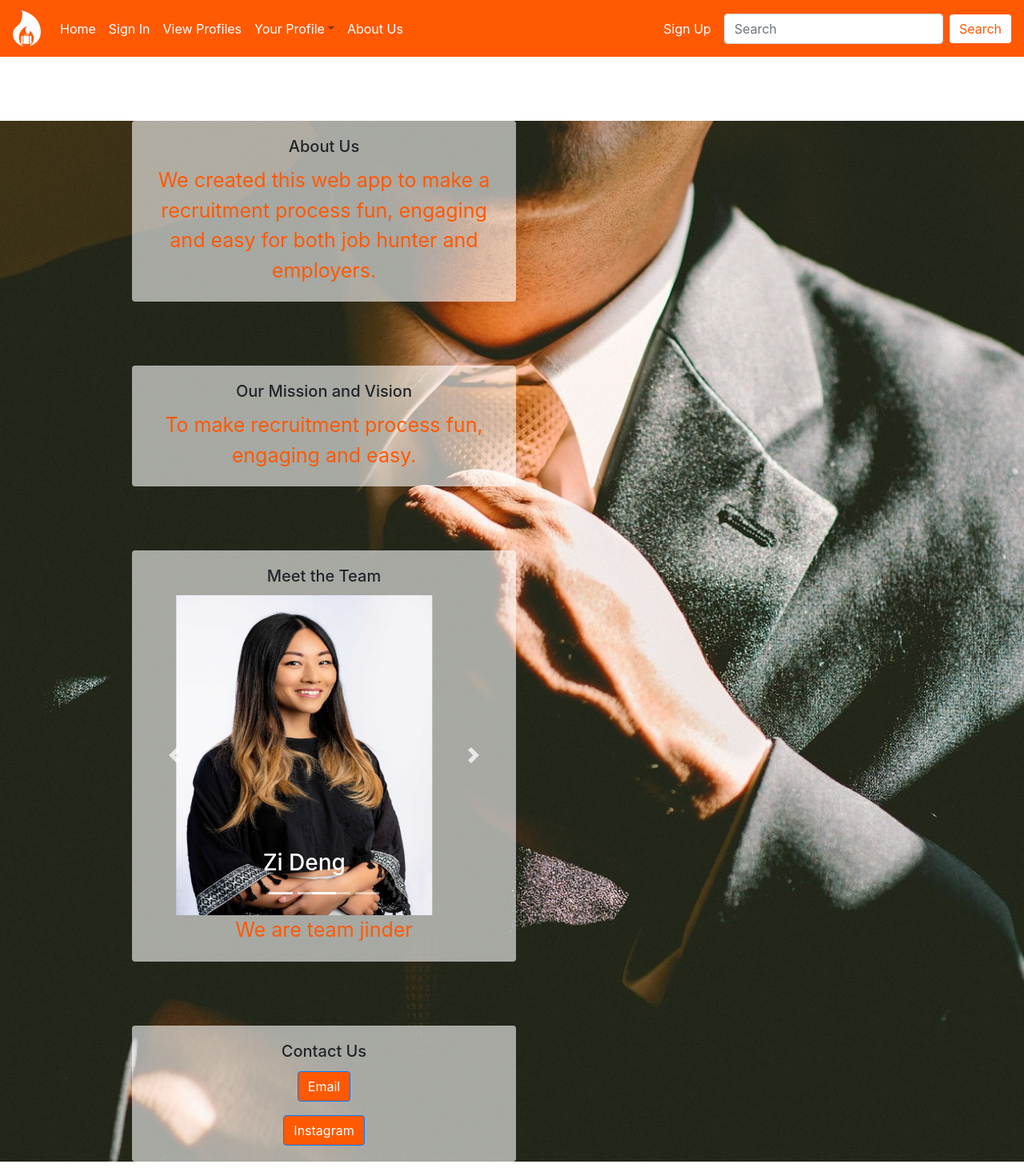
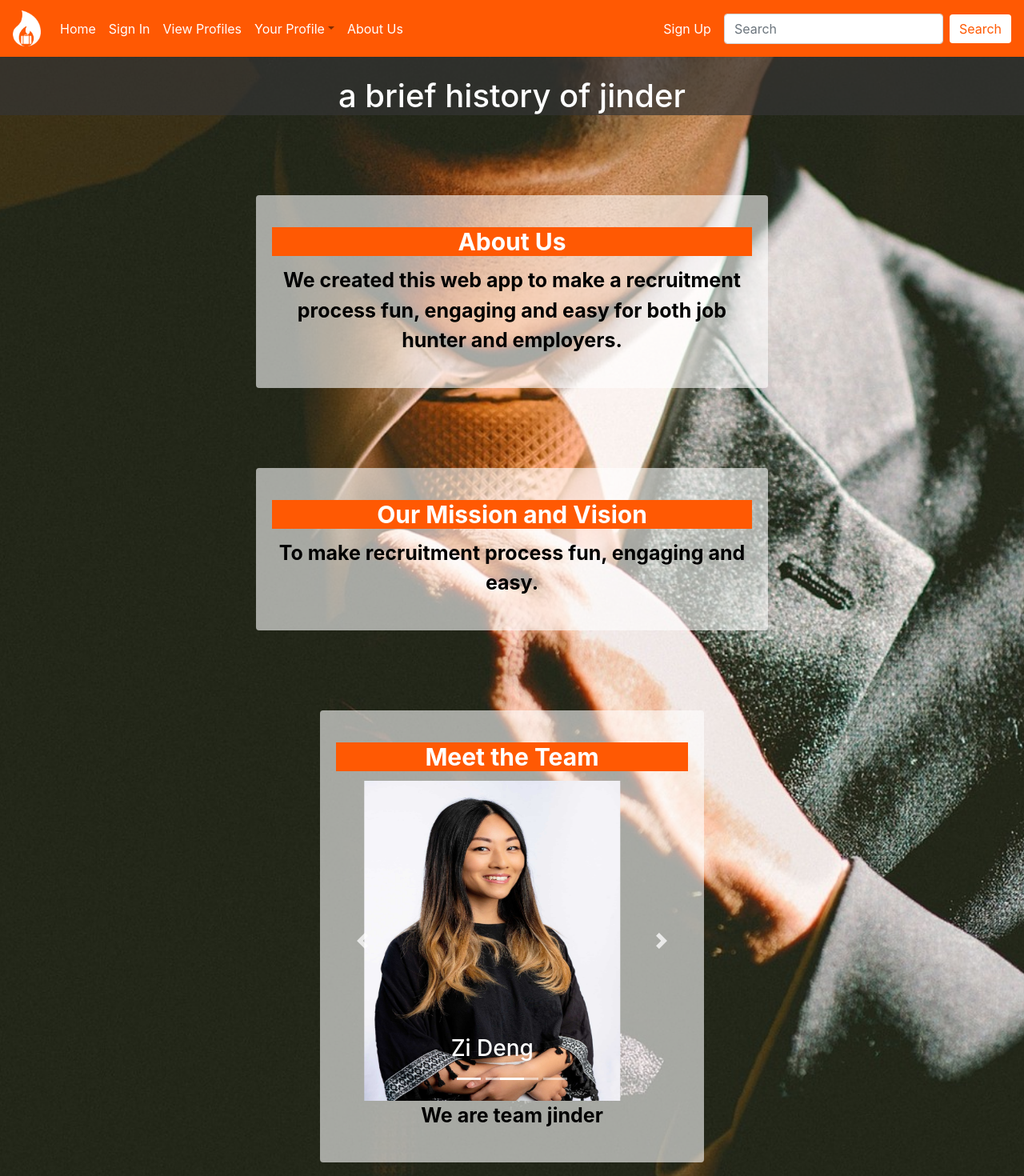
Before and after one commit to zi-codes/jinder-frontend, a React (Create React App) app: page /about in a window 1280 px wide. Shown: the top 1470 px of the page at 80% size. Built offline with nearby package versions, Linux system fonts and the light colour scheme.

Commit message:
design, changed email and instagram buttons, refactored styling, fixed the layout

```diff
--- a/package.json
+++ b/package.json
@@ -7,6 +7,7 @@
     "bootstrap": "^4.3.1",
     "cypress": "^3.4.1",
     "jquery": "^1.9.1",
+    "mdreact": "^0.1.5",
     "react": "^16.9.0",
     "react-bootstrap": "^1.0.0-beta.12",
     "react-dom": "^16.9.0",
@@ -16,6 +17,7 @@
     "react-router-dom": "^5.0.1",
     "react-scripts": "3.1.1",
     "react-select": "^3.0.4",
+    "react-social-icons": "^4.1.0",
     "react-swipy": "^0.0.6",
     "styled-components": "^4.3.2"
   },
--- a/src/components/About.js
+++ b/src/components/About.js
@@ -10,7 +10,6 @@ import background from "../style/images/work-image.jpg";
 import Card from "react-bootstrap/Card";
 import Container from "react-bootstrap/Container";
 
-
 const containerPrimary = {
 backgroundImage: `url(${background})`,
 backgroundPosition: "center",
@@ -21,60 +20,93 @@ position: "center"
 }
 
 const cardStyleHeadingAbout = {
-width: "30rem",
+width: "40rem",
 textAlign: "center",
 border: "none",
-margin: "5rem",
-backgroundColor: "#FFFFFF99"
+margin: "auto",
+marginTop: "100px",
+backgroundColor: "#FFFFFF99",
+fontWeight: "bold",
+paddingTop: "20px",
+paddingBottom: "20px"
 }
 
 const cardStyleHeadingMission = {
-width: "30rem",
+width: "40rem",
 textAlign: "center",
 border: "none",
-margin: "5rem",
-backgroundColor: "#FFFFFF99"
+margin: "auto",
+marginTop: "100px",
+backgroundColor: "#FFFFFF99",
+fontWeight: "bold",
+paddingTop: "20px",
+paddingBottom: "20px"
 }
 
 const cardStyleHeadingWho = {
 width: "30rem",
 textAlign: "center",
 border: "none",
-margin: "5rem",
-backgroundColor: "#FFFFFF99"
+margin: "auto",
+marginTop: "100px",
+backgroundColor: "#FFFFFF99",
+fontWeight: "bold",
+paddingTop: "20px",
+paddingBottom: "20px"
 }
 
 const cardStyleHeadingContact = {
 width: "30rem",
 textAlign: "center",
 border: "none",
-margin: "5rem",
-backgroundColor: "#FFFFFF99"
+margin: "auto",
+marginTop: "100px",
+backgroundColor: "#FFFFFF99",
+fontWeight: "bold",
+paddingTop: "20px",
+paddingBottom: "20px"
 }
 
 const cardText = {
 textAlign: "center",
 fontSize: "25px",
-color: "#FF5903"
+color: "#000000",
 }
 
 const cardBody = {
 textAlign: "center",
-text: "bold"
+paddingTop: "20px",
+paddingBottom: "20px"
 }
 
 const cardTitle = {
-textAlign: "center"
+background: "#FF5903",
+color: "#fff",
+textAlign: "center",
+fontWeight: "bold",
+fontSize: "30px"
 }
 
 const emailButton = {
-background: "#FF5903"
+background: "#FF5903",
+marginTop: "10px",
+margin: "20px"
+}
+
+const welcomeContainer = {
+backgroundColor: "rgba(52, 52, 52, 0.7)"
+}
+
+const historyWelcome = {
+color: "#fff",
+textAlign: "center",
+paddingTop: "25px",
 }
 
 const CarouselStyle = styled(Carousel)`
 text-align: center;
-font-colour: black;
 `
+
 
 // const Body = styled.body`
 //     font-size: 16px;
@@ -100,22 +132,25 @@ class About extends React.Component {
     render() {
         return (
             <div style={containerPrimary}>
+                <div style={welcomeContainer}>
+                    <h1 style={historyWelcome}>a brief history of jinder</h1>
+                </div>
                 <Container>
                     <Card style={cardStyleHeadingAbout}>
-                        <Card.Body style={cardBody}>
+                        <Card.Body>
                             <Card.Title style={cardTitle}>About Us</Card.Title>
                             <Card.Text style={cardText}>We created this web app to make a recruitment process fun, engaging and easy for both job hunter and employers.</Card.Text>
                         </Card.Body>
                     </Card>
                     <Card style={cardStyleHeadingMission}>
-                        <Card.Body style={cardBody}>
-                            <Card.Title>Our Mission and Vision</Card.Title>
+                        <Card.Body>
+                            <Card.Title style={cardTitle}>Our Mission and Vision</Card.Title>
                             <Card.Text style={cardText}>To make recruitment process fun, engaging and easy.</Card.Text>
                         </Card.Body>
                     </Card>
                     <Card style={cardStyleHeadingWho}>
-                        <Card.Body style={cardBody}>
-                            <Card.Title>Meet the Team</Card.Title>
+                        <Card.Body>
+                            <Card.Title style={cardTitle}>Meet the Team</Card.Title>
                                 <CarouselStyle>
                                     <Carousel>
                                         <Carousel.Item>
@@ -144,7 +179,7 @@ class About extends React.Component {
                                         </Carousel.Item>
                                         <Carousel.Item>
                                             <img
-                                            className="w-10"
+                                            className="d-block, w-10"
                                             height={400}
                                             width={320}
                                             src={Anastasiia}
@@ -172,10 +207,10 @@ class About extends React.Component {
                         </Card.Body>
                     </Card>
                     <Card style={cardStyleHeadingContact}>
-                        <Card.Body style={cardBody}>
-                            <Card.Title>Contact Us</Card.Title>
-                            <Card.Text style={cardText}><Button style={emailButton} href="mailto:jinder.team@gmail.com">Email</Button></Card.Text>
-                            <Card.Text style={cardText}><Button style={emailButton} href="https://www.instagram.com/jinderteam/">Instagram</Button></Card.Text>
+                        <Card.Body>
+                            <Card.Title style={cardTitle}>Contact Us</Card.Title>
+                                <Button style={emailButton} href="mailto:jinder.team@gmail.com">Email</Button>
+                                <Button style={emailButton} href="https://www.instagram.com/jinderteam/">Instagram</Button>
                         </Card.Body>
                     </Card>
                 </Container>
```
Also changed, not shown: 1 other file (tests, documents, lock files or other folders).
